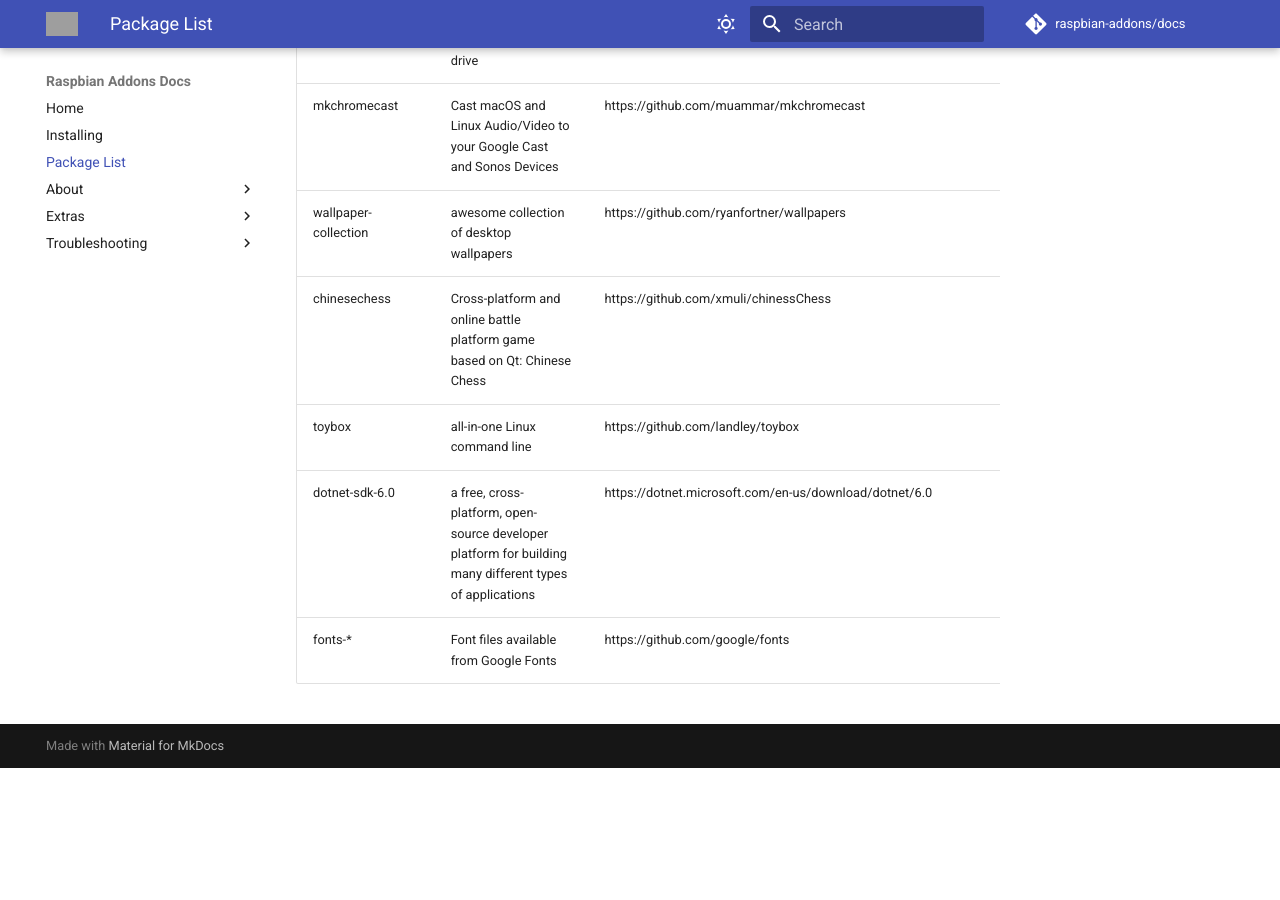
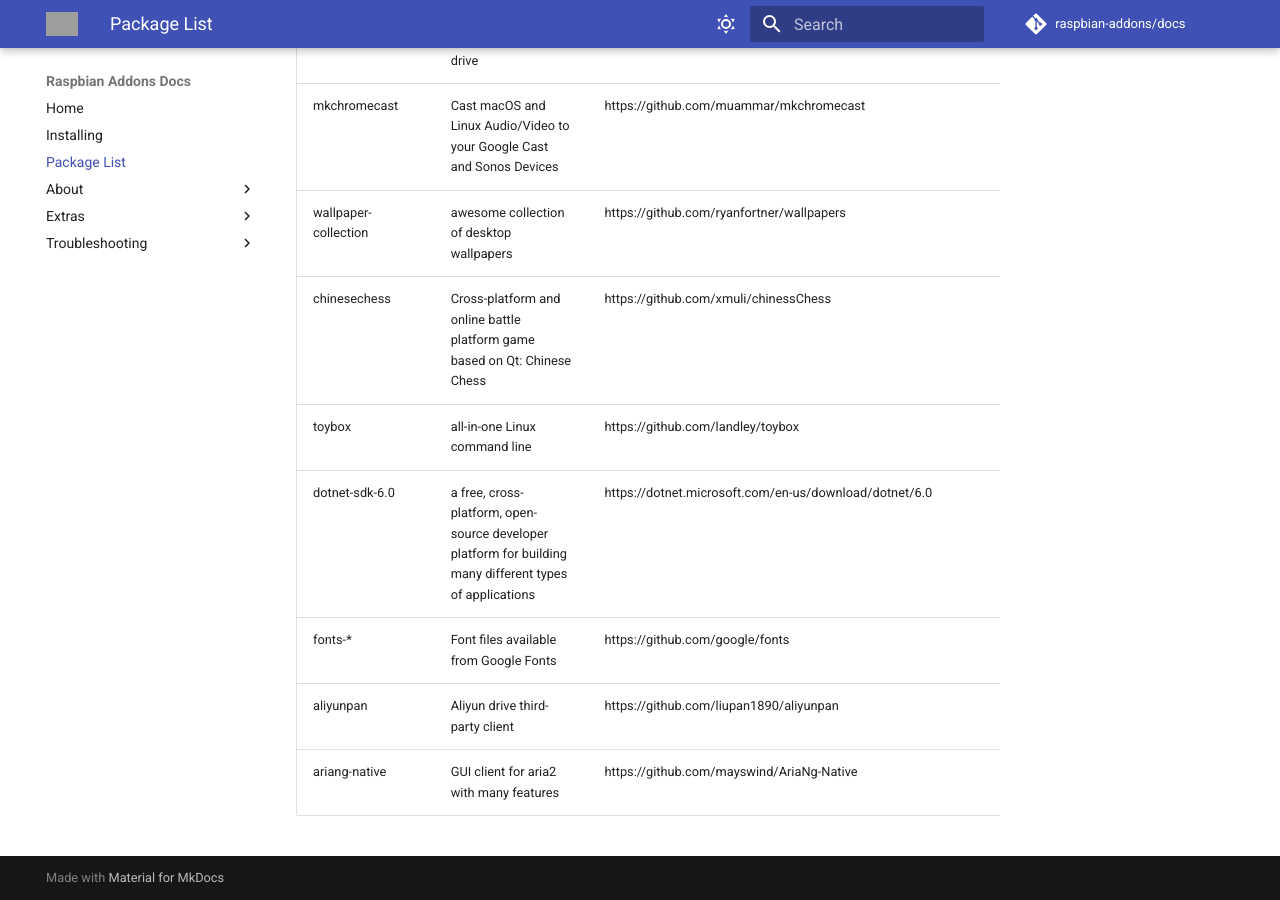
Before and after one commit to raspbian-addons/docs, an MkDocs documentation site: the page built from docs/package-list.md, in a window 1280 px wide and 900 px high, scrolled down 14589 px. Built offline with MkDocs 1.6.1 and Material for MkDocs 9.7.7, drawn with Linux system fonts in a browser that asks for light colours; comment, search, counter and statistics services are not loaded; before the commit the page ends 15357 px from its top, so only the background shows below that; grey boxes are pictures that could not be loaded.

Commit message:
packagelist: add aliyunpan and ariang-native

```diff
--- a/docs/package-list.md
+++ b/docs/package-list.md
@@ -187,3 +187,5 @@
 | toybox | all-in-one Linux command line | https://github.com/landley/toybox |
 | dotnet-sdk-6.0 | a free, cross-platform, open-source developer platform for building many different types of applications | https://dotnet.microsoft.com/en-us/download/dotnet/6.0 |
 | fonts-* | Font files available from Google Fonts | https://github.com/google/fonts |
+| aliyunpan | Aliyun drive third-party client | https://github.com/liupan1890/aliyunpan |
+| ariang-native | GUI client for aria2 with many features | https://github.com/mayswind/AriaNg-Native |
```
